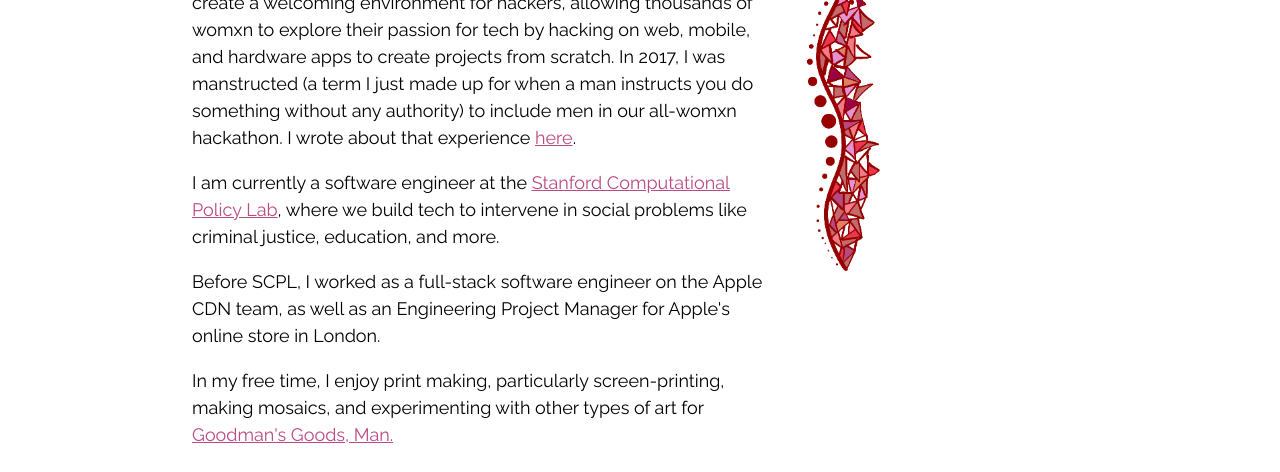
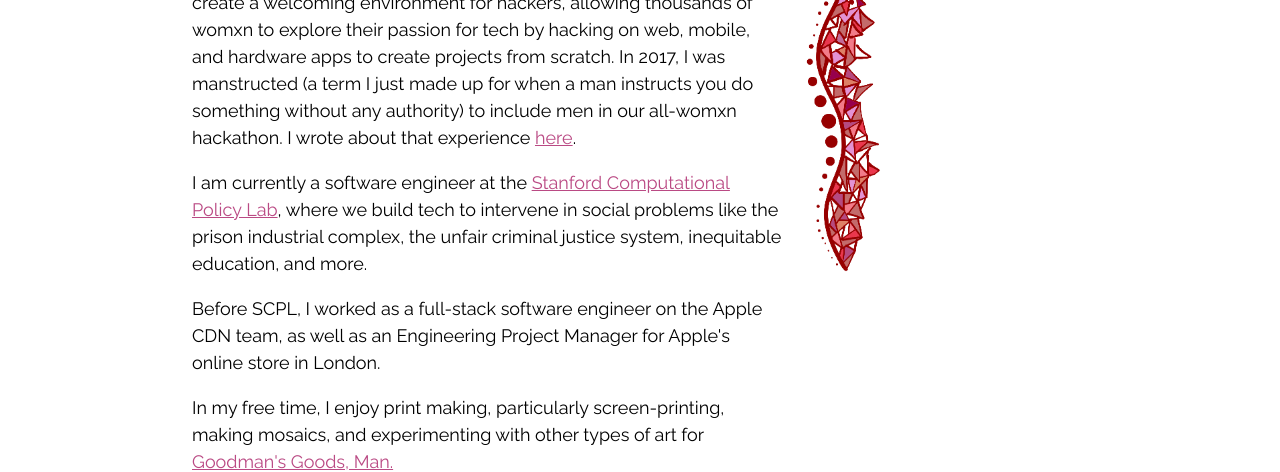
Before and after one commit to ameliagoodman/ameliagoodman, a plain HTML site: page index.html in a window 1280 px wide. Shown: the part 864-1336 px from the top of the page. Drawn offline with nearby package versions, Linux system fonts and the light colour scheme; a web font is replaced by a local one.

Commit message:
change wording of scpl

```diff
--- a/index.html
+++ b/index.html
@@ -65,7 +65,7 @@
             href="https://drive.google.com/file/d/0B_yeR7uFAMjNaEZaY01zYzUtbWs/view?usp=sharing"
             target="_blank">here</a>. I also worked to establish <a href="http://femmehacks.io/" target="_blank">FemmeHacks</a>, Philly's first all-womxn collegiate hackathon. FemmeHacks aims to create a welcoming environment for hackers, allowing thousands of womxn to explore their passion for tech by hacking on web, mobile, and hardware apps to create projects from scratch. In 2017, I was manstructed (a term I just made up for when a man instructs you do something without any authority) to include men in our all-womxn hackathon. I wrote about that experience <a href="https://medium.com/@ameliagoodman/on-being-told-to-include-men-in-an-all-women-hackathon-221a71564324" target="_blank">here</a>.</p>
 
-            <p>I am currently a software engineer at the <a href="https://policylab.stanford.edu/" target="_blank">Stanford Computational Policy Lab</a>, where we build tech to intervene in social problems like criminal justice, education, and more.</p>
+            <p>I am currently a software engineer at the <a href="https://policylab.stanford.edu/" target="_blank">Stanford Computational Policy Lab</a>, where we build tech to intervene in social problems like the prison industrial complex, the unfair criminal justice system, inequitable education, and more.</p>
             <p>Before SCPL, I worked as a full-stack software engineer on the Apple CDN team, as
             well as an Engineering Project Manager for Apple's online store in London.</p>
             <p>In my free time, I enjoy print making, particularly
```
